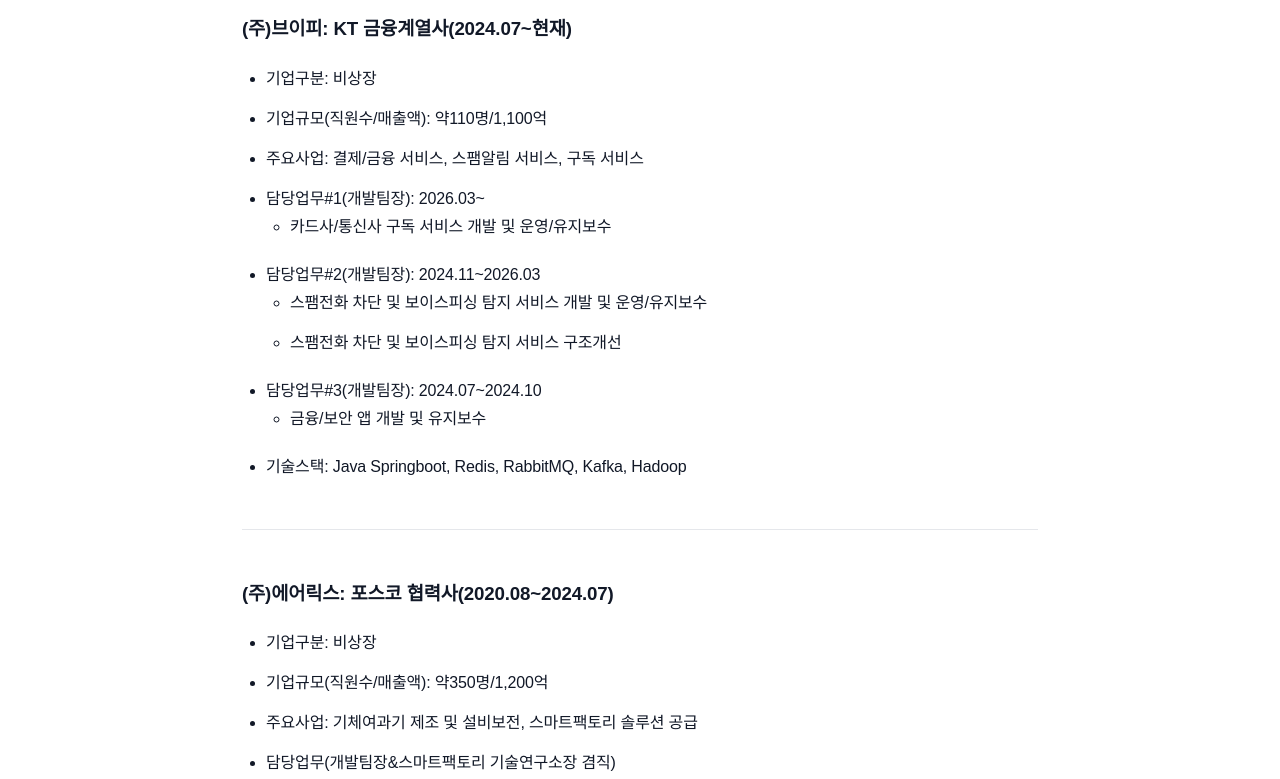
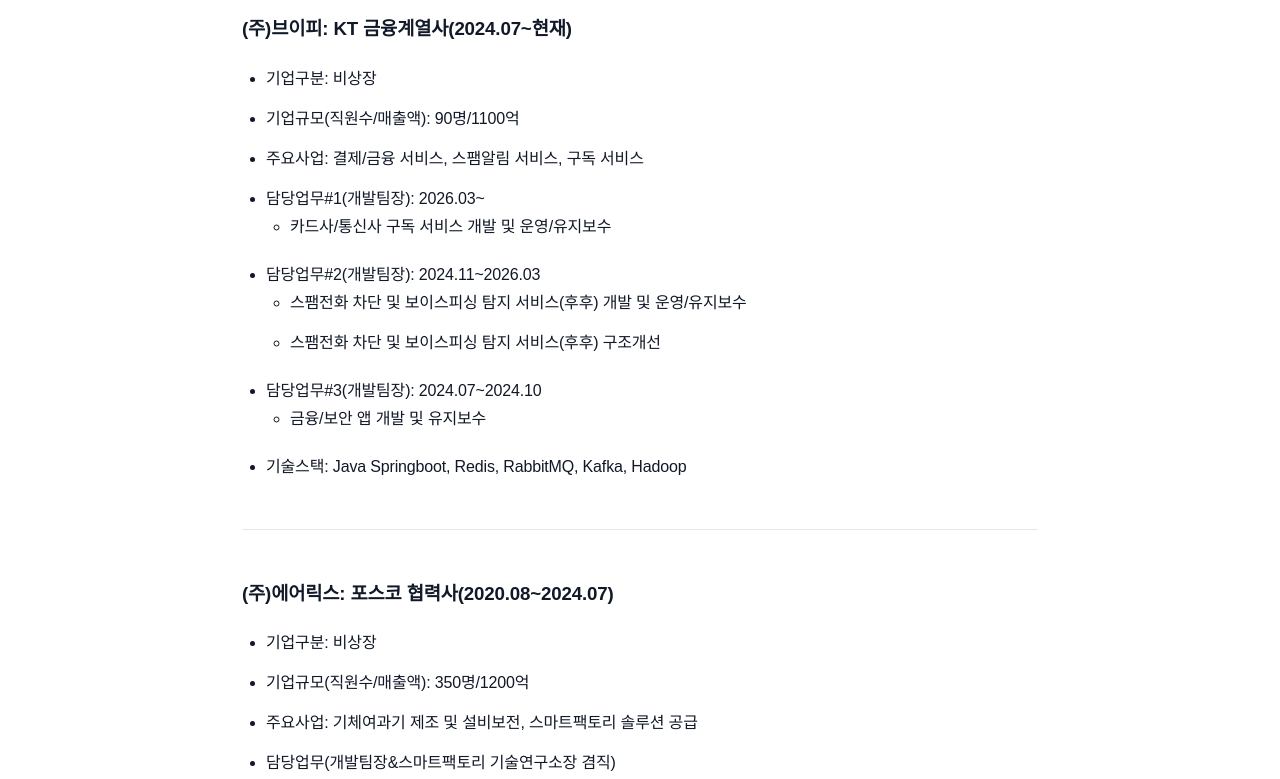
Before and after one commit to sanghoon-lee/sanghoon-lee.github.io, a Jekyll site: the page built from career.md, in a window 1280 px wide and 1400 px high. Shown: the part 183-962 px from the top of the window. Built offline with Jekyll 4.4.1, drawn with Linux system fonts in a browser that asks for light colours; some of the changed text lies outside the part shown.

Commit message:
career 수정

```diff
--- a/career.md
+++ b/career.md
@@ -8,13 +8,13 @@ permalink: /career/
 
 ### (주)브이피: KT 금융계열사(2024.07~현재)
 * 기업구분: 비상장
-* 기업규모(직원수/매출액): 약110명/1,100억
+* 기업규모(직원수/매출액): 90명/1100억
 * 주요사업: 결제/금융 서비스, 스팸알림 서비스, 구독 서비스
 * 담당업무#1(개발팀장): 2026.03~
     - 카드사/통신사 구독 서비스 개발 및 운영/유지보수
 * 담당업무#2(개발팀장): 2024.11~2026.03
-    - 스팸전화 차단 및 보이스피싱 탐지 서비스 개발 및 운영/유지보수
-    - 스팸전화 차단 및 보이스피싱 탐지 서비스 구조개선
+    - 스팸전화 차단 및 보이스피싱 탐지 서비스(후후) 개발 및 운영/유지보수
+    - 스팸전화 차단 및 보이스피싱 탐지 서비스(후후) 구조개선
 * 담당업무#3(개발팀장): 2024.07~2024.10
     - 금융/보안 앱 개발 및 유지보수
 * 기술스택: Java Springboot, Redis, RabbitMQ, Kafka, Hadoop
@@ -23,7 +23,7 @@ permalink: /career/
 
 ### (주)에어릭스: 포스코 협력사(2020.08~2024.07)
 * 기업구분: 비상장
-* 기업규모(직원수/매출액): 약350명/1,200억
+* 기업규모(직원수/매출액): 350명/1200억
 * 주요사업: 기체여과기 제조 및 설비보전, 스마트팩토리 솔루션 공급
 * 담당업무(개발팀장&스마트팩토리 기술연구소장 겸직)
     - 포스코 포항/광양제철소 집진설비 모니터링 시스템 운영/유지보수
@@ -46,7 +46,7 @@ permalink: /career/
 
 ### 한솔시큐어(주): 한솔그룹 IT계열사(2002.01~2019.02)
 * 기업구분: 코스닥 상장
-* 기업규모(직원수/매출액): 약80명/180억
+* 기업규모(직원수/매출액): 80명/180억
 * 주요사업: 유심카드 및 금융IC카드 공급
 * 담당업무(개발팀장)
     - 임베디드 보안 운영체제 개발 및 품질인증
```
